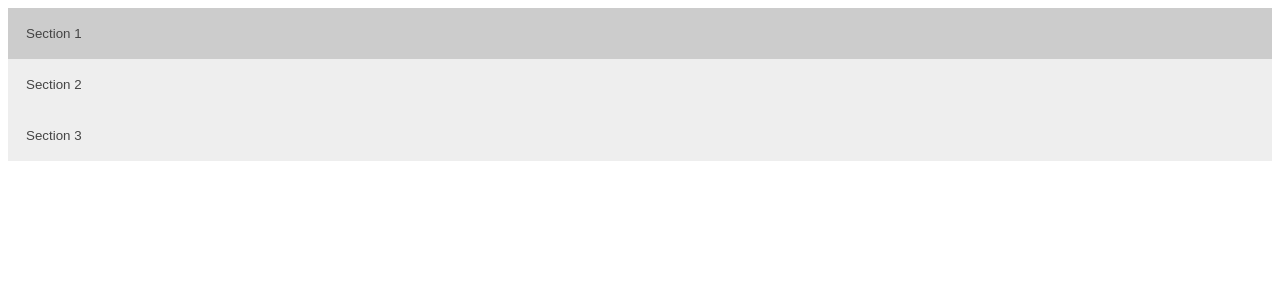
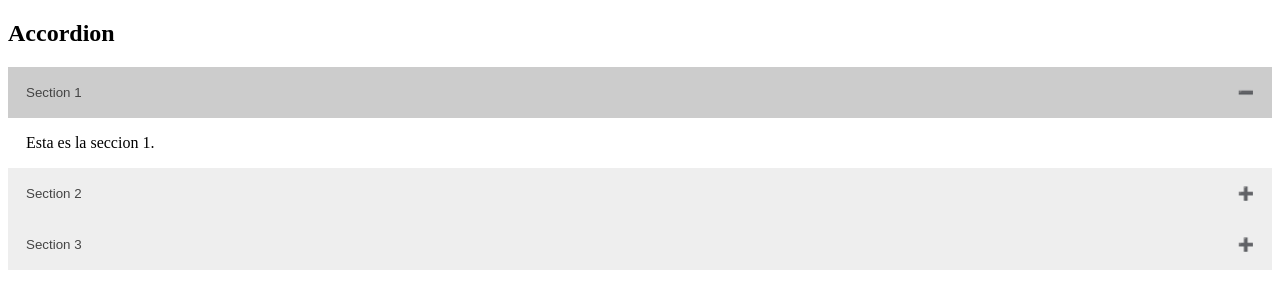
Before and after one commit to FabianGurevich/FabianGurevich.github.io, a plain HTML site: page index.html in a window 1280 px wide. Both pictures are taken after a click on the button "Section 1". Drawn offline with Linux system fonts and the light colour scheme.

Commit message:
Finish the first iteration

```diff
--- a/index.html
+++ b/index.html
@@ -1,6 +1,7 @@
 <!DOCTYPE html>
 <html>
 <head>
+<meta name="viewport" content="width=device-width, initial-scale=1">
 <style>
 /* Style the buttons that are used to open and close the accordion panel */
 .accordion {
@@ -20,32 +21,47 @@
   background-color: #ccc;
 }
 
-/* Style the accordion panel. Note: hidden by default */
 .panel {
   padding: 0 18px;
   background-color: white;
   max-height: 0;
   overflow: hidden;
-  transition: max-height 0.2s ease-out;
+  transition: max-height 0.50s ease-out;
+}
+
+.accordion:after {
+  content: '\02795'; /* Unicode character for "plus" sign (+) */
+  font-size: 13px;
+  color: #777;
+  float: right;
+  margin-left: 5px;
+}
+
+.active:after {
+  content: "\2796"; /* Unicode character for "minus" sign (-) */
 }
 </style>
 </head>
 
 <body>
+<h2>Accordion</h2>
+
 <button class="accordion">Section 1</button>
   <div class="panel">
     <p>Esta es la seccion 1.</p>
   </div>
+
+
 <button class="accordion">Section 2</button>
   <div class="panel">
-      <p>LEsta es la seccion 2.</p>
+    <p>Esta es la seccion 2.</p>
   </div>
+
 
 <button class="accordion">Section 3</button>
   <div class="panel">
     <p>Esta es la seccion 3.</p>
   </div>
-
 
 <script>
 var acc = document.getElementsByClassName("accordion");
@@ -55,10 +71,10 @@
   acc[i].addEventListener("click", function() {
     this.classList.toggle("active");
     var panel = this.nextElementSibling;
-        if (panel.style.display === "block") {
-          panel.style.display = "none";
+    if (panel.style.maxHeight) {
+      panel.style.maxHeight = null;
     } else {
-            panel.style.display = "block";
+      panel.style.maxHeight = panel.scrollHeight + "px";
     }
   });
 }
```
Lines whose indentation alone changed are shown as unchanged.
